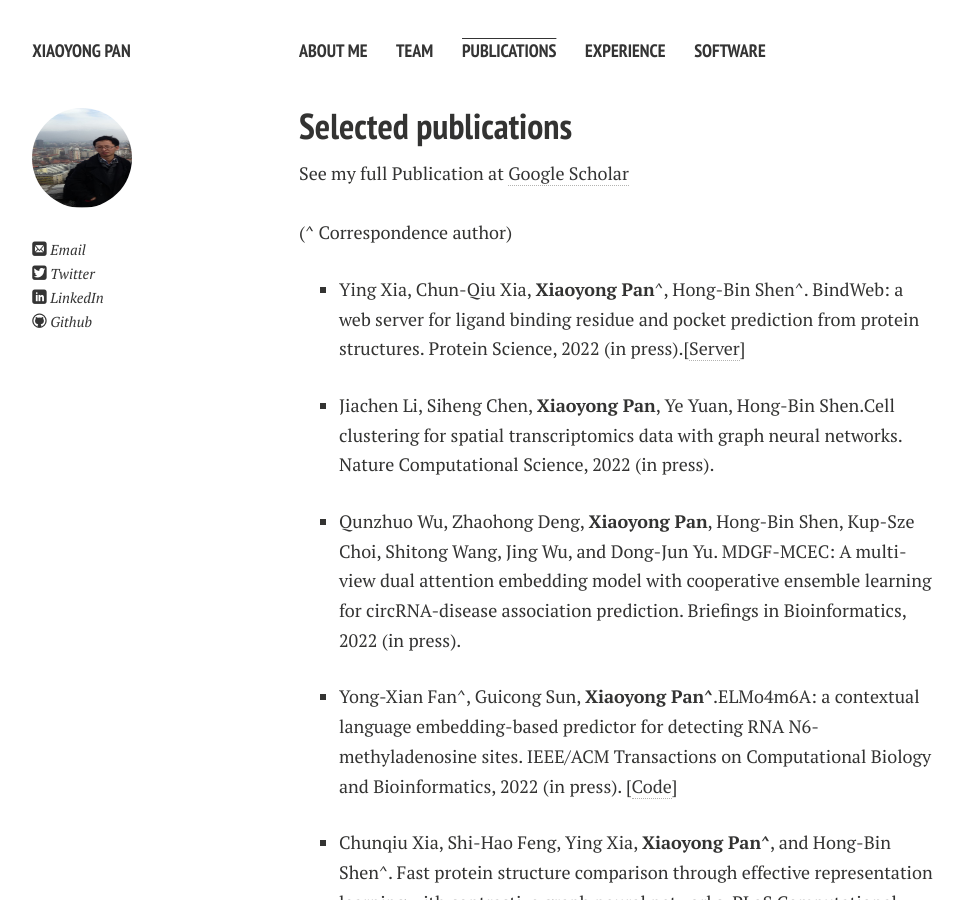
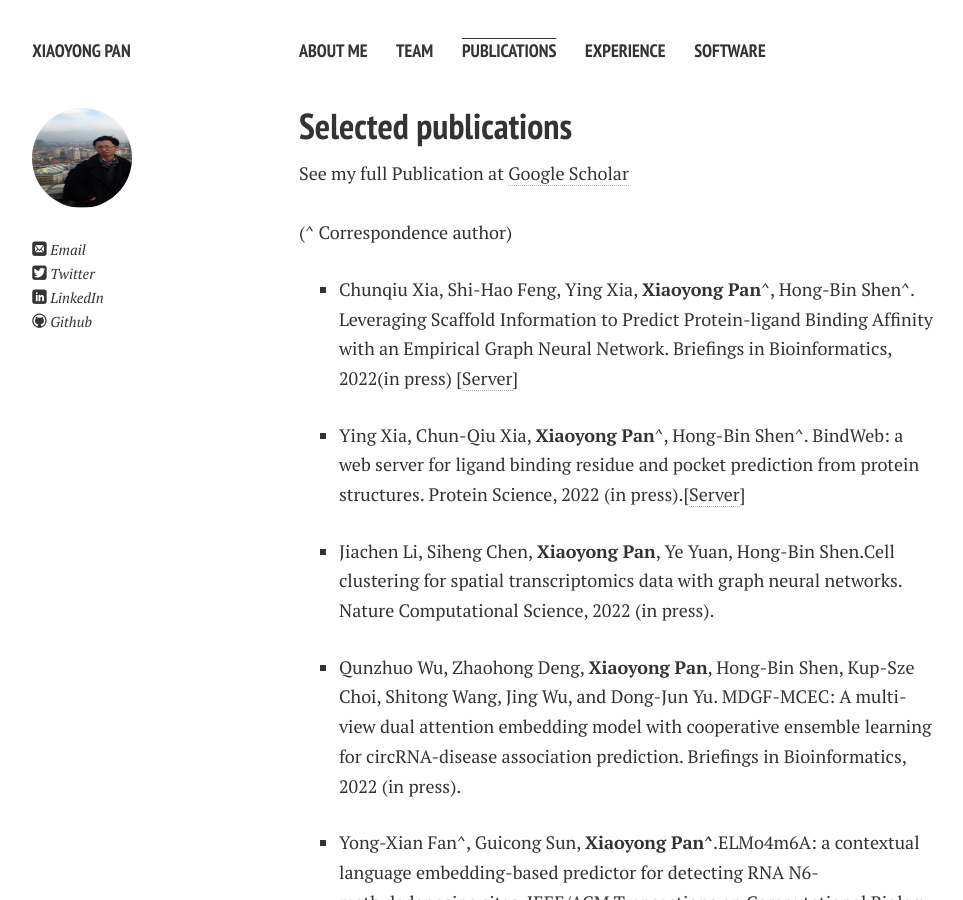
Before and after one commit to xypan1232/xypan1232.github.io, a Jekyll site: the page built from publications.md, in a window 1280 px wide and 900 px high. Shown: the whole window, without its empty margins (21-984 px from the left). Built offline with Jekyll 4.4.1, drawn with Linux system fonts in a browser that asks for light colours; nearby versions of some CDN libraries; Markdown is read by kramdown in place of the engine named in the settings.

Commit message:
Update publications.md

```diff
--- a/publications.md
+++ b/publications.md
@@ -10,6 +10,8 @@ title: Publications
 See my full Publication at <a href="https://scholar.google.com/citations?hl=en&user=Yis2IzgAAAAJ">Google Scholar</a> <br><br>
 (^ Correspondence author) <br>
 <ul>
+<li><p>Chunqiu Xia, Shi-Hao Feng, Ying Xia, <b>Xiaoyong Pan</b>^, Hong-Bin Shen^. Leveraging Scaffold Information to Predict Protein-ligand Binding Affinity with an Empirical Graph Neural Network. Briefings in Bioinformatics, 2022(in press) [<a href="http://www.csbio.sjtu.edu.cn/bioinf/EGNA/">Server</a>]</p>
+	</li>
 	<li>
 	 <p>Ying Xia, Chun-Qiu Xia, <b>Xiaoyong Pan</b>^, Hong-Bin Shen^. BindWeb: a web server for ligand binding residue and pocket prediction from protein structures. Protein Science, 2022 (in press).[<a href="http://www.csbio.sjtu.edu.cn/bioinf/BindWeb/">Server</a>]
 		 </p>
```
